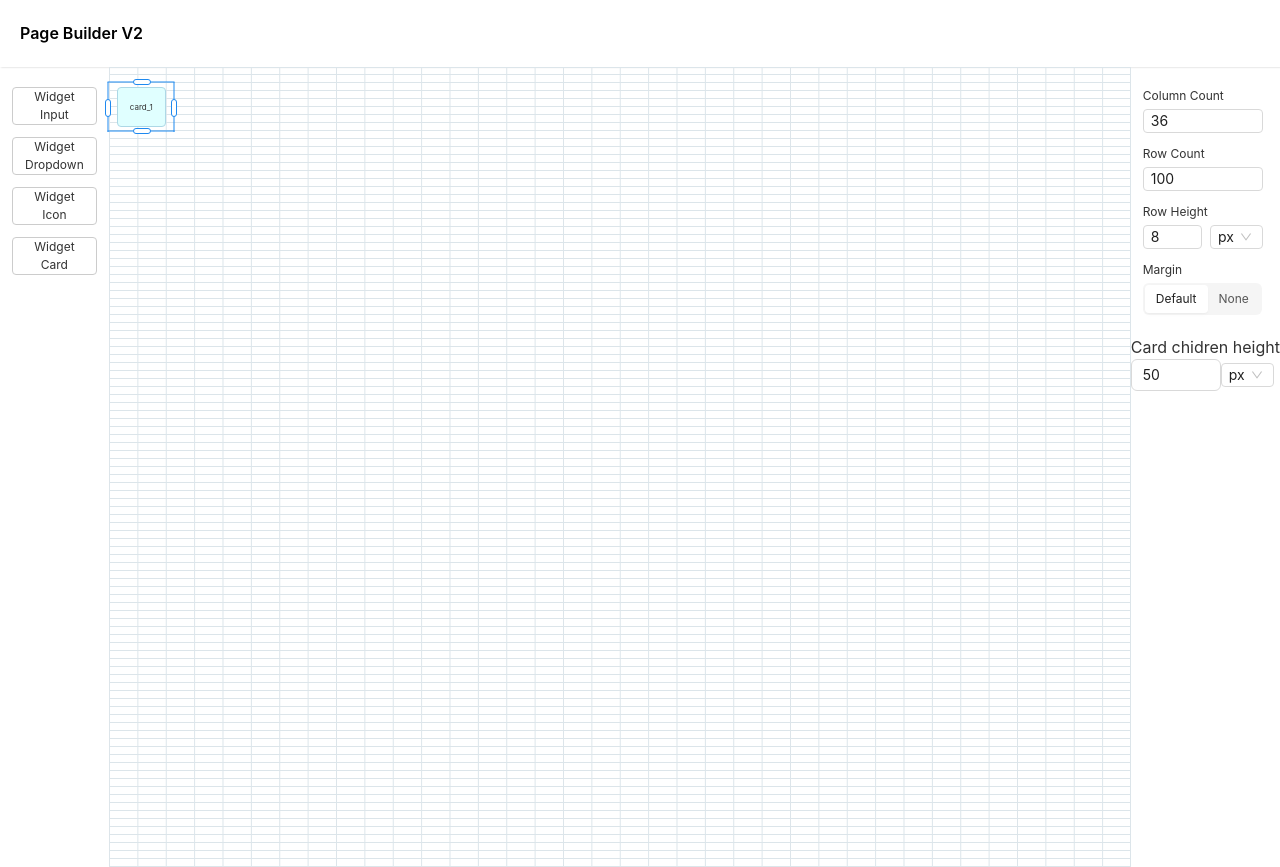
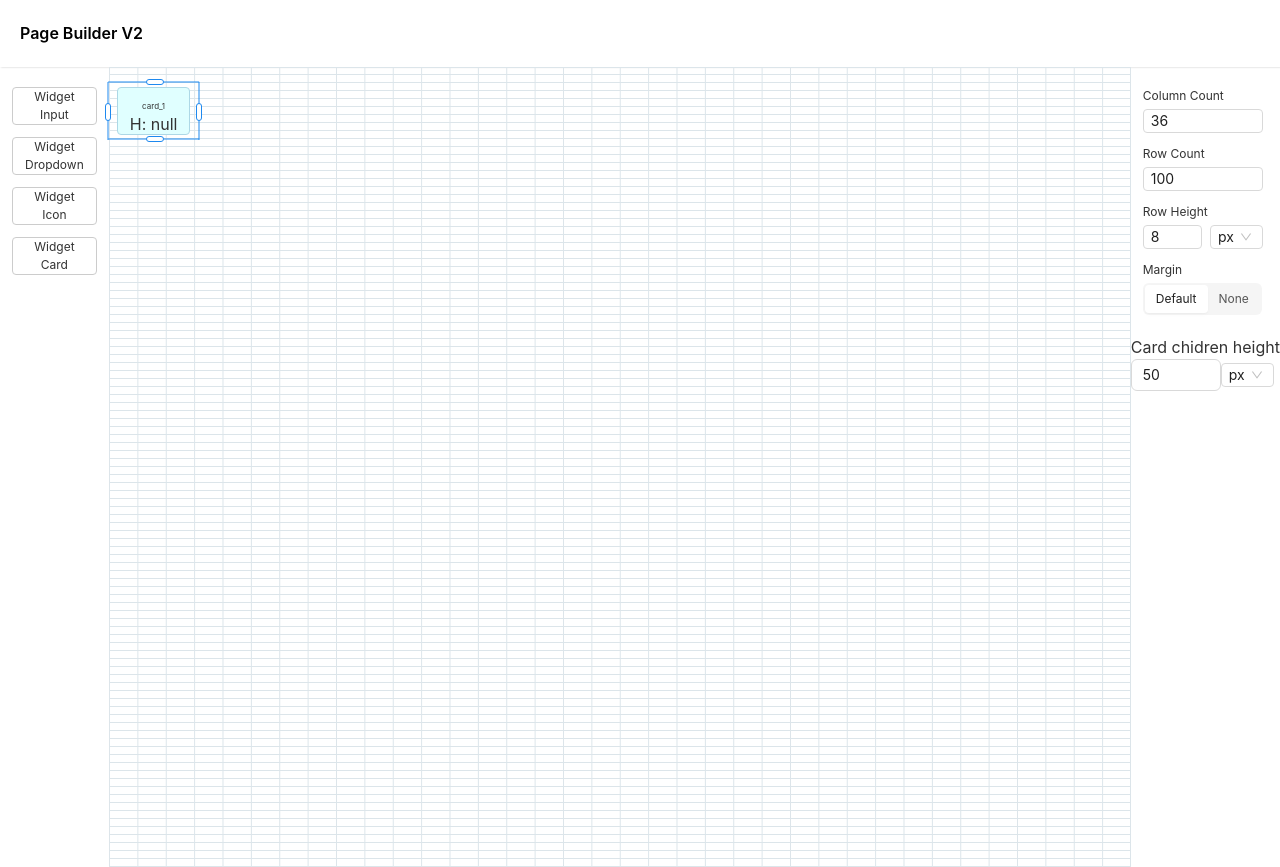
Before and after one commit to abdul-kissflow/builder, a React (Vite) app: page / in a window 1280 px wide. Built offline with nearby package versions, Linux system fonts and the light colour scheme.

Commit message:
layout revalidation structure update

```diff
--- a/src/Builder/constant.js
+++ b/src/Builder/constant.js
@@ -23,10 +23,15 @@ export let WIDGET_CONFIG = {
     colStart: 2,
     colEnd: 5,
     rowSpan: function () {
-      return this.rowEnd - this.rowStart;
+      let diff = this.rowEnd - this.rowStart;
+      let lastCell = 1;
+      return diff + lastCell;
     },
     colSpan: function () {
-      return this.colEnd - this.colStart;
+      let diff = this.colEnd - this.colStart;
+      // it ended at starting of last cell need to complete last cell so added one
+      let lastCell = 1;
+      return diff + lastCell;
     }
   },
   [WIDGETS_TYPE.DROPDOWN]: {
@@ -35,10 +40,15 @@ export let WIDGET_CONFIG = {
     colStart: 0,
     colEnd: 4,
     rowSpan: function () {
-      return this.rowEnd - this.rowStart;
+      let diff = this.rowEnd - this.rowStart;
+      let lastCell = 1;
+      return diff + lastCell;
     },
     colSpan: function () {
-      return this.colEnd - this.colStart;
+      let diff = this.colEnd - this.colStart;
+      // it ended at starting of last cell need to complete last cell so added one
+      let lastCell = 1;
+      return diff + lastCell;
     }
   },
   [WIDGETS_TYPE.ICON]: {
@@ -47,10 +57,15 @@ export let WIDGET_CONFIG = {
     colStart: 0,
     colEnd: 2,
     rowSpan: function () {
-      return this.rowEnd - this.rowStart;
+      let diff = this.rowEnd - this.rowStart;
+      let lastCell = 1;
+      return diff + lastCell;
     },
     colSpan: function () {
-      return this.colEnd - this.colStart;
+      let diff = this.colEnd - this.colStart;
+      // it ended at starting of last cell need to complete last cell so added one
+      let lastCell = 1;
+      return diff + lastCell;
     }
   },
   [WIDGETS_TYPE.CARD]: {
@@ -59,10 +74,15 @@ export let WIDGET_CONFIG = {
     colStart: 2,
     colEnd: 8,
     rowSpan: function () {
-      return this.rowEnd - this.rowStart;
+      let diff = this.rowEnd - this.rowStart;
+      let lastCell = 1;
+      return diff + lastCell;
     },
     colSpan: function () {
-      return this.colEnd - this.colStart;
+      let diff = this.colEnd - this.colStart;
+      // it ended at starting of last cell need to complete last cell so added one
+      let lastCell = 1;
+      return diff + lastCell;
     }
   }
 };
--- /dev/null
+++ b/src/Builder/context.js
@@ -0,0 +1,3 @@
+import { createContext } from "react";
+
+export const BuilderContext = createContext({ isResizeObserver: false });
--- a/src/Builder/index.jsx
+++ b/src/Builder/index.jsx
@@ -1,4 +1,11 @@
-import { useMemo, useRef, useState, useDeferredValue, useEffect } from "react";
+import {
+  useMemo,
+  useRef,
+  useState,
+  useDeferredValue,
+  useEffect,
+  useReducer
+} from "react";
 
 import {
   DndContext,
@@ -21,9 +28,34 @@ import { LayoutWidgets } from "./widget.renderer";
 import { HoverCell } from "./hover.cell";
 import { Config } from "./config";
 import { InputNumber, Select } from "antd";
-import { getSpanCount } from "./util";
+import { BuilderContext } from "./context";
+import { layoutRevalidateAndUpdate } from "./util";
+
+const reducer = (state, action) => {
+  switch (action.isAutoResize) {
+    case true:
+      // console.log("Size increasing", state, action);
+      return { ...action };
+    // return "Increasing";
+    case false:
+      console.log("Size updated", state);
+      return { ...action };
+    // return state - 1;
+    default:
+      return { isAutoResize: false, updatedColSpan: [0, 0], widgetId: "" };
+    // throw new Error();
+  }
+};
 
 export function Builder() {
+  let initialState = {
+    isAutoResize: false,
+    updatedColSpan: [0, 0],
+    widgetId: "",
+    increasedRowCount: 0
+  };
+  const [state, dispatch] = useReducer(reducer, initialState);
+
   const [configState, setConfigState] = useState(INITIAL_CONFIG);
   const config = useDeferredValue(configState);
   const [layoutModel, setLayoutModel] = useState(INITIAL_LAYOUT_WIDGETS_META);
@@ -36,6 +68,15 @@ export function Builder() {
   const [isDragging, setIsDragging] = useState(false);
   const [hoverDetail, setHoverDetail] = useState({});
   const [activeWidget, setActiveWidget] = useState({});
+
+  const layoutWidgets = useMemo(
+    function getLayoutWidgets() {
+      let widgetsList = getWidgets(layoutModel);
+      return layoutRevalidateAndUpdate(widgetsList, state);
+    },
+    // eslint-disable-next-line react-hooks/exhaustive-deps
+    [layoutModel, JSON.stringify(state)]
+  );
 
   const originLayoutModel = useRef(null);
   let containerRef = useRef(null);
@@ -252,14 +293,6 @@ export function Builder() {
     setHoverDetail({});
   }
 
-  const layoutWidgets = useMemo(
-    function getLayoutWidgets() {
-      return getWidgets(layoutModel);
-    },
-    // eslint-disable-next-line react-hooks/exhaustive-deps
-    [layoutModel]
-  );
-
   // // console.log("hover", hoverDetail, selectedWidget, config);
 
   const mouseSensor = useSensor(MouseSensor, {
@@ -331,6 +364,7 @@ export function Builder() {
                     : containerRef.current?.clientHeight / ROW_COUNT
                 }
               />
+              <BuilderContext.Provider value={{ state, dispatch }}>
                 <LayoutWidgets
                   cardChildHeight={cardChildHeight}
                   widgets={layoutWidgets}
@@ -344,6 +378,8 @@ export function Builder() {
                   onResizeWidget={onResizeWidget}
                   onDeleteWidget={onDeleteWidget}
                 />
+              </BuilderContext.Provider>
+
               <HoverCell
                 cellHeight={cellHeight}
                 cellWidth={cellWidth}
--- a/src/Builder/util.js
+++ b/src/Builder/util.js
@@ -1,3 +1,38 @@
 export function getSpanCount(startCell, endCell) {
   return endCell - startCell;
 }
+
+function isColumnCollided(updatedWidgetConfig, widgetConfig) {
+  return (
+    (updatedWidgetConfig.colStart <= widgetConfig.colStart &&
+      updatedWidgetConfig.colEnd >= widgetConfig.colStart) ||
+    (updatedWidgetConfig.colStart <= widgetConfig.colEnd &&
+      updatedWidgetConfig.colEnd >= widgetConfig.colEnd)
+  );
+}
+
+export function layoutRevalidateAndUpdate(widgetsList, updatedWidgetConfig) {
+  let oldWidgetList = [...widgetsList];
+  console.log({ widgetsList, updatedWidgetConfig });
+  if (updatedWidgetConfig.isAutoResize) {
+    oldWidgetList.forEach((widgetInfo) => {
+      const { LayoutConfig: widgetConfig } = widgetInfo;
+      if (widgetInfo.Id !== updatedWidgetConfig.widgetId) {
+        if (isColumnCollided(updatedWidgetConfig, widgetConfig)) {
+          console.log("same col widget", widgetInfo.Id);
+          widgetInfo.LayoutConfig["rowStart"] =
+            widgetInfo.LayoutConfig["rowStart"] +
+            updatedWidgetConfig.increasedRowCount;
+
+          widgetInfo.LayoutConfig["rowEnd"] =
+            widgetInfo.LayoutConfig["rowEnd"] +
+            updatedWidgetConfig.increasedRowCount;
+        } else {
+          console.log("diff col widget", widgetInfo.Id);
+        }
+      }
+    });
+  }
+
+  return oldWidgetList;
+}
--- a/src/Builder/widget.renderer.jsx
+++ b/src/Builder/widget.renderer.jsx
@@ -1,10 +1,17 @@
-import { useMemo, useRef, useState, useEffect, useCallback } from "react";
+import {
+  useMemo,
+  useRef,
+  useState,
+  useEffect,
+  useCallback,
+  useContext
+} from "react";
 import PropTypes from "prop-types";
 import { useDraggable } from "@dnd-kit/core";
 
 import styles from "./builder.module.css";
-import { RESIZE_DIRECTION, WIDGETS_TYPE } from "./constant";
-import { getSpanCount } from "./util";
+import { RESIZE_DIRECTION } from "./constant";
+import { BuilderContext } from "./context";
 
 export function LayoutWidgets({
   widgets,
@@ -260,49 +267,84 @@ function WidgetCell({
     [onWindowMouseMove, onWindowMouseUp]
   );
 
-  // console.log("pos", widgetLayoutConfig);
-
   const widgetAlignmentProperties = useMemo(
     function getWidgetAlignemntProperties() {
-      // let totalColumnOccupied = getSpanCount(colStart, colEnd);
-      // let totalRowOccupied = getSpanCount(rowStart, rowEnd);
       let check = {
         top: `${rowStart * cellHeight}px`,
         left: `${colStart * cellWidth}px`,
         width: `${widgetColspan * cellWidth}px`,
         height: `${widgetRowSpan * cellHeight}px`
       };
-
-      console.log(check);
       return check;
     },
     [rowStart, cellHeight, colStart, cellWidth, widgetColspan, widgetRowSpan]
   );
 
-  // const [value, setValue] = useState("100px");
   const resizeObserverRef = useRef(null);
+  const resizeTimeout = useRef(null);
 
-  // const [widgetWidth, setWidgetWidth] = useState(0);
-  // const [widgetHeight, setWidgetHeight] = useState(0);
+  const widgetHeightRef = useRef(null);
 
-  // useEffect(function resizeObserver() {
-  //   if (resizeObserverRef.current) {
-  //     const observer = new ResizeObserver((entries) => {
-  //       let _height = entries[0].target.clientHeight;
-  //       let _width = entries[0].target.clientWidth;
-  //       setWidgetWidth(_height);
-  //       setWidgetHeight(_width);
-  //     });
-  //     observer.observe(resizeObserverRef.current);
+  const { state, dispatch } = useContext(BuilderContext);
 
-  //     // Cleanup function
-  //     return () => {
-  //       observer.disconnect();
-  //     };
-  //   }
-  // }, []);
+  useEffect(() => {
+    if (resizeObserverRef.current) {
+      widgetHeightRef.current = resizeObserverRef.current.clientHeight;
+    }
+  }, []);
 
-  console.log(widgetLayoutConfig, "final config ********");
+  useEffect(function resizeObserver() {
+    let resizeTimeoutRef = resizeTimeout.current;
+
+    function handleResize(entries) {
+      if (resizeTimeoutRef) {
+        clearTimeout(resizeTimeoutRef);
+      }
+
+      resizeTimeout.current = setTimeout(() => {
+        let _height = entries[0].target.clientHeight;
+
+        if (
+          widgetHeightRef.current !== 0 &&
+          widgetHeightRef.current !== _height
+        ) {
+          // setWidgetHeight(_height);
+          widgetResizing(widgetHeightRef.current, _height);
+          widgetHeightRef.current = _height;
+        }
+      }, 2000);
+    }
+
+    const observer = new ResizeObserver((entries) => handleResize(entries));
+    if (resizeObserverRef.current) {
+      observer.observe(resizeObserverRef.current);
+    }
+
+    // Cleanup function
+    return () => {
+      if (resizeTimeoutRef) {
+        clearTimeout(resizeTimeoutRef);
+      }
+      observer.disconnect();
+    };
+  }, []);
+
+  function calculateRowCountByHeight(prevHeight, newHeight) {
+    let heightDiff = Math.abs(newHeight - prevHeight);
+    return heightDiff / cellHeight;
+  }
+
+  function widgetResizing(prevHeight, newHeight) {
+    let increasedRowCount = calculateRowCountByHeight(prevHeight, newHeight);
+
+    dispatch({
+      isAutoResize: true,
+      colStart,
+      colEnd,
+      widgetId: widget.Id,
+      increasedRowCount: increasedRowCount
+    });
+  }
 
   return (
     <div
@@ -332,10 +374,9 @@ function WidgetCell({
       {...listeners}
       {...attributes}
     >
-      {/* {`${widgetWidth} x ${widgetHeight}`} */}
       <div className={styles.content}>
         <label>{widget.Id}</label>
-
+        {`H: ${widgetHeightRef ? widgetHeightRef.current : ""}`}
         {/* /* auto grow poc */}
         {/* {widget.Type === WIDGETS_TYPE.CARD && (
           <div className={styles.growableChildrenWrapper}>
```
Lines whose indentation alone changed are shown as unchanged.
